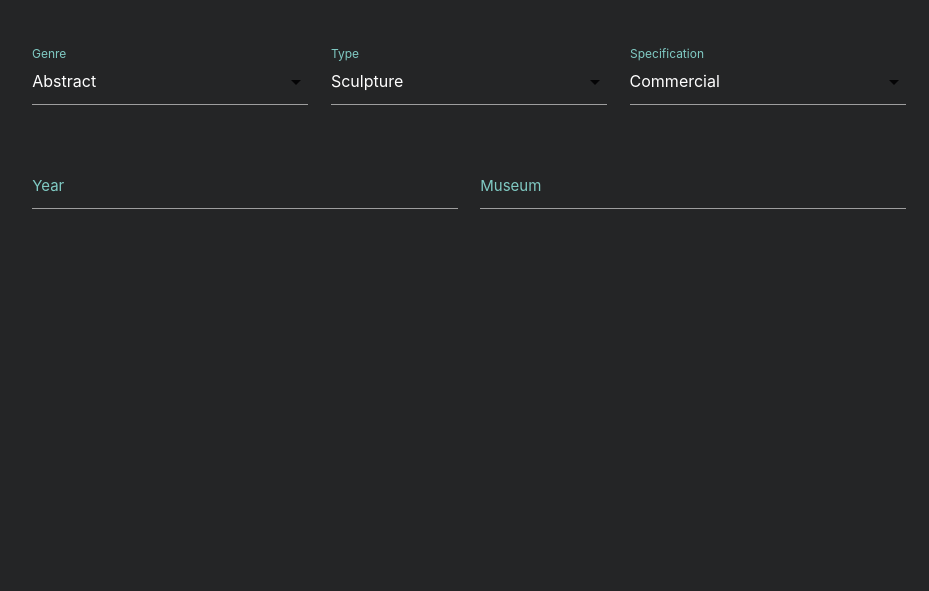
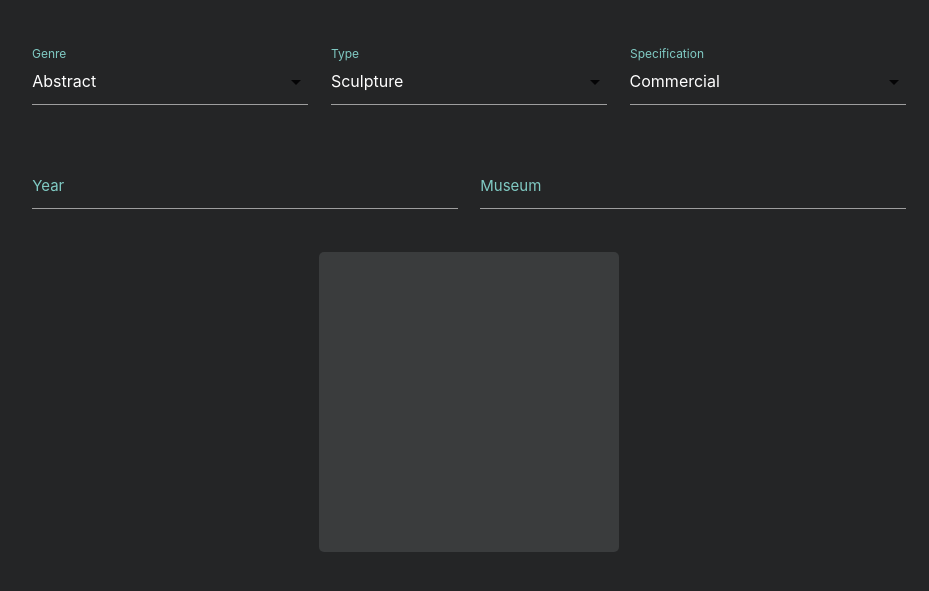
Before and after one commit to SeraW/SCS-shopping, a PHP site: page /artwork.php in a window 1280 px wide. Shown: the part 175-766 px from the top of the page, without its empty margins (171-1100 px from the left). Run offline with PHP 8.4, Linux system fonts and the light colour scheme.

Commit message:
Added new box component and css changes

```diff
--- a/lab2/artwork.css
+++ b/lab2/artwork.css
@@ -49,3 +49,21 @@
       top:0;
       right:0;
   }
+
+  #box-c{
+      display:flex;
+      justify-content: center;
+      align-items: center;
+      flex-direction: column;
+      width: 300px;
+      height: 300px;
+      border-radius: 5px;
+      background:#3a3c3d;
+      padding: 10px;
+      margin:auto;
+  }
+
+  #box-c p span{
+      color:#80cbc4;
+      font-weight: bold;
+  }
--- a/lab2/artwork.php
+++ b/lab2/artwork.php
@@ -82,7 +82,23 @@
 
 
     </div>
+    <div id="box-c">
+        <?php
+            if ($_SERVER["REQUEST_METHOD"] == "POST") {
 
+
+            if (isset($_POST['clear'])){
+                echo "delete records";
+            } else {
+                echo "<p><span>Genre:</span> ".$_POST['genre']."</p>";
+                echo "<p><span>Type:</span> ".$_POST['type']."</p>";
+                echo "<p><span>Specification:</span> ".$_POST['specification']."</p>";
+                echo "<p><span>year:</span> ".$_POST['year']."</p>";
+                echo "<p><span>museum:</span> ".$_POST['museum']."</p>";
+            }
+            }
+        ?>
+    </div>
 </body>
 </html>
 
@@ -93,15 +109,3 @@
   });
 
 </script>
-
-<?php
-if ($_SERVER["REQUEST_METHOD"] == "POST") {
-
-
-  if (isset($_POST['clear'])){
-      echo "delete records";
-  } else {
-    echo $_POST['year'];
-  }
-}
-?>
```
Lines whose indentation alone changed are shown as unchanged.
